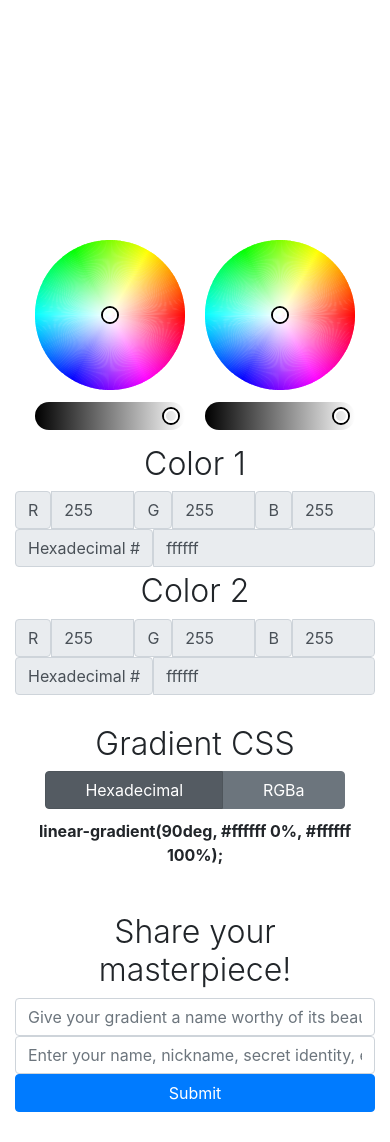
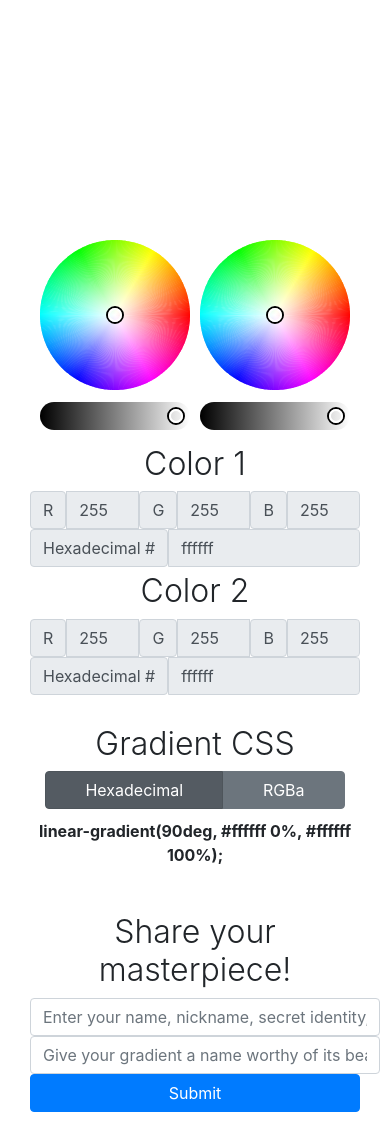
Before and after one commit to timothy-johnston/GradientBox, a Django app: page / in a window 390 px wide. Shown: the part 1567-2709 px from the top of the page. Run offline with Django 3.2, Linux system fonts and the light colour scheme; data that the repository does not hold is empty; some libraries are stand-ins or nearby versions.

Commit message:
small bug fixes and comments

```diff
--- a/gradientbox/api/static/api/main.css
+++ b/gradientbox/api/static/api/main.css
@@ -38,6 +38,11 @@
         font-size: 2rem !important
     }
 
+    #gradient-creation-container {
+        padding-left: 30px !important;
+        padding-right: 30px !important;
+    }
+
     #color-picker-container {
         margin-top: 20px !important
     }
@@ -57,9 +62,6 @@
     #gradient-submit-container {
         margin-top: 30px !important;
     }
-
-
-
 
     #gradient-submit-btn {
         width: 100% !important;
--- a/gradientbox/api/templates/api/index.html
+++ b/gradientbox/api/templates/api/index.html
@@ -116,8 +116,8 @@
                 <div id="gradient-submit-container">
                     <h4 id="share-header" class="display-4">Share your masterpiece!</h4>
                     <div id="submit-input-container" class="gradient-input-group">
-                        <input id="submit-gradient-name" type="text" class="form-control gradient-submit-input" placeholder="Give your gradient a name worthy of its beauty">
-                        <input id="submit-author-name" type="text" class="form-control gradient-submit-input" placeholder="Enter your name, nickname, secret identity, etc.">
+                        <input id="submit-gradient-name" type="text" class="form-control gradient-submit-input" placeholder="Enter your name, nickname, secret identity, etc.">
+                        <input id="submit-author-name" type="text" class="form-control gradient-submit-input" placeholder="Give your gradient a name worthy of its beauty">
                         <input id="gradient-submit-btn" class="btn btn-primary" type="submit" value="Submit">
                     </div>
                 </div>
```
Also changed, not shown: gradientbox/api/static/api/main.js (+10 -1 lines).
